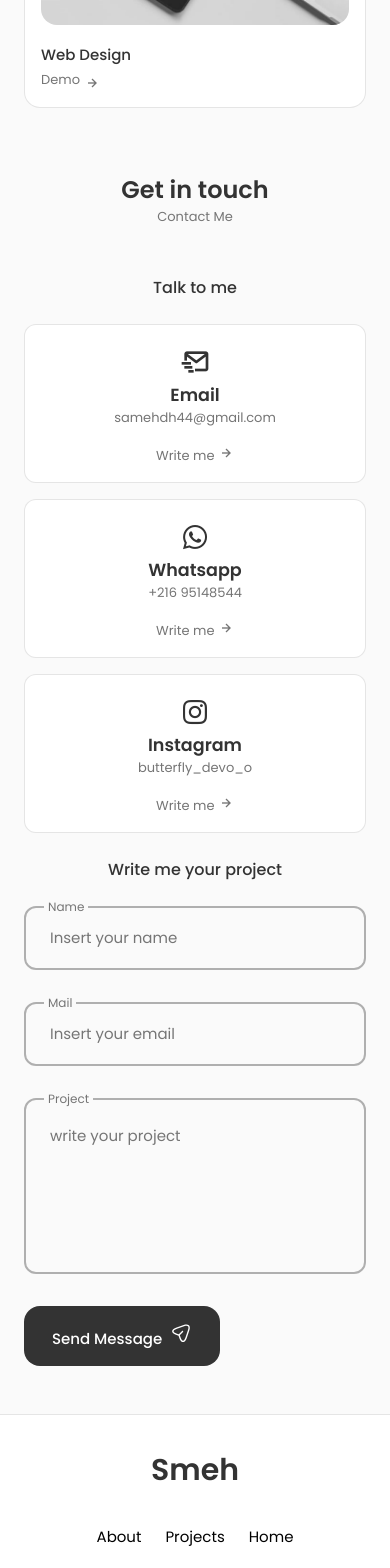
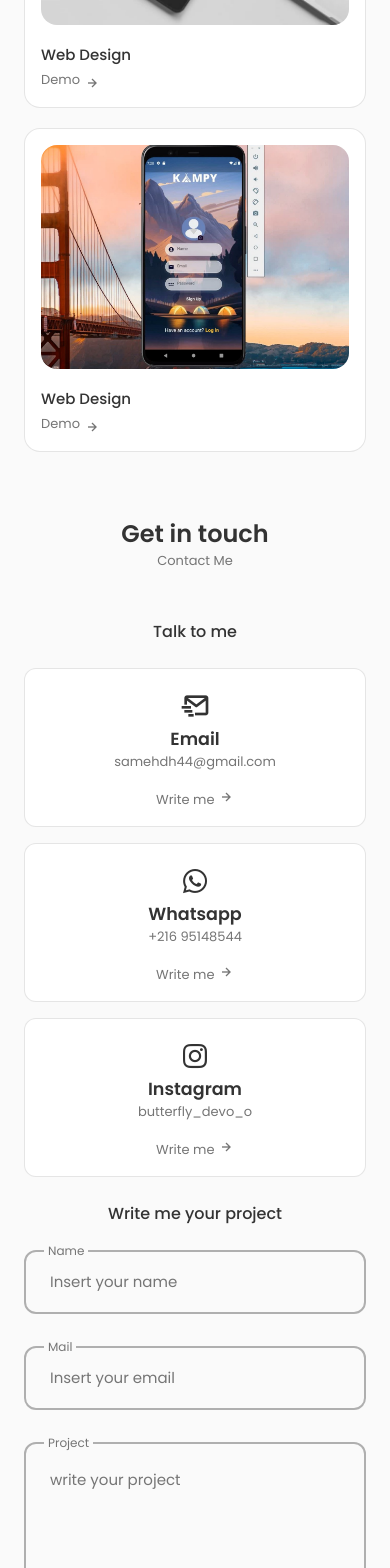
Before and after one commit to sameh-dh/portfolio, a React (Create React App) app: page / in a window 390 px wide. Shown: the part 5200-6768 px from the top of the page. Built offline with nearby package versions, Linux system fonts and the light colour scheme.

Commit message:
portfolio basics done

```diff
--- a/src/components/work/Data.jsx
+++ b/src/components/work/Data.jsx
@@ -3,6 +3,7 @@ import Work2 from "../../images/work2.jpg"
 import Work3 from "../../images/work3.jpg"
 import Work4 from "../../images/work4.jpg"
 import Work5 from "../../images/work5.jpg"
+import Work6 from "../../images/work6.jpg"
 export const projectData = [
     {
         id: 1,
@@ -33,6 +34,12 @@ export const projectData = [
         image: Work5,
         title: "Web Design",
         category: "app"
+    },
+    {
+        id: 6,
+        image: Work6,
+        title: "Web Design",
+        category: "app"
     }
 ]
 
--- a/src/css/Footer.css
+++ b/src/css/Footer.css
@@ -55,3 +55,27 @@
     text-align: center;
     font-size:var(--smaller-font-size) ;
 }
+
+
+/*=============== BREAKPOINTS ===============*/
+/* For large devices */
+@media screen and (max-width: 992px) {
+    .footer__link {
+        padding: 0.25rem;
+        border-radius: 0.25rem;
+        font-size: 1rem ;
+    }
+  }
+
+  /* For medium devices */
+  @media screen and (max-width: 768px) {
+
+  }
+
+  @media screen and (max-width: 576px) {
+  }
+
+  /* For small devices */
+  @media screen and (max-width: 350px) {
+
+  }
```
Also changed, not shown: src/images/kampy3.jpg (added), src/images/work6.jpg (added).
